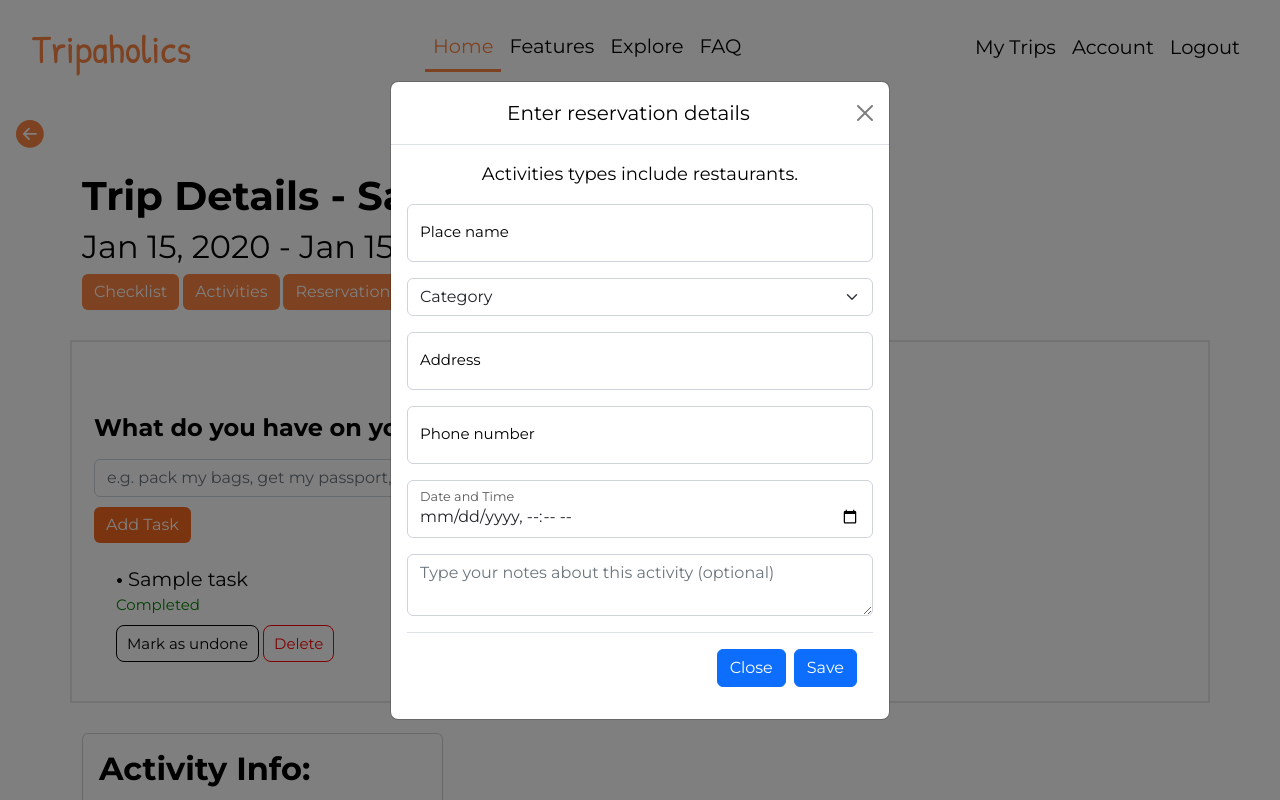
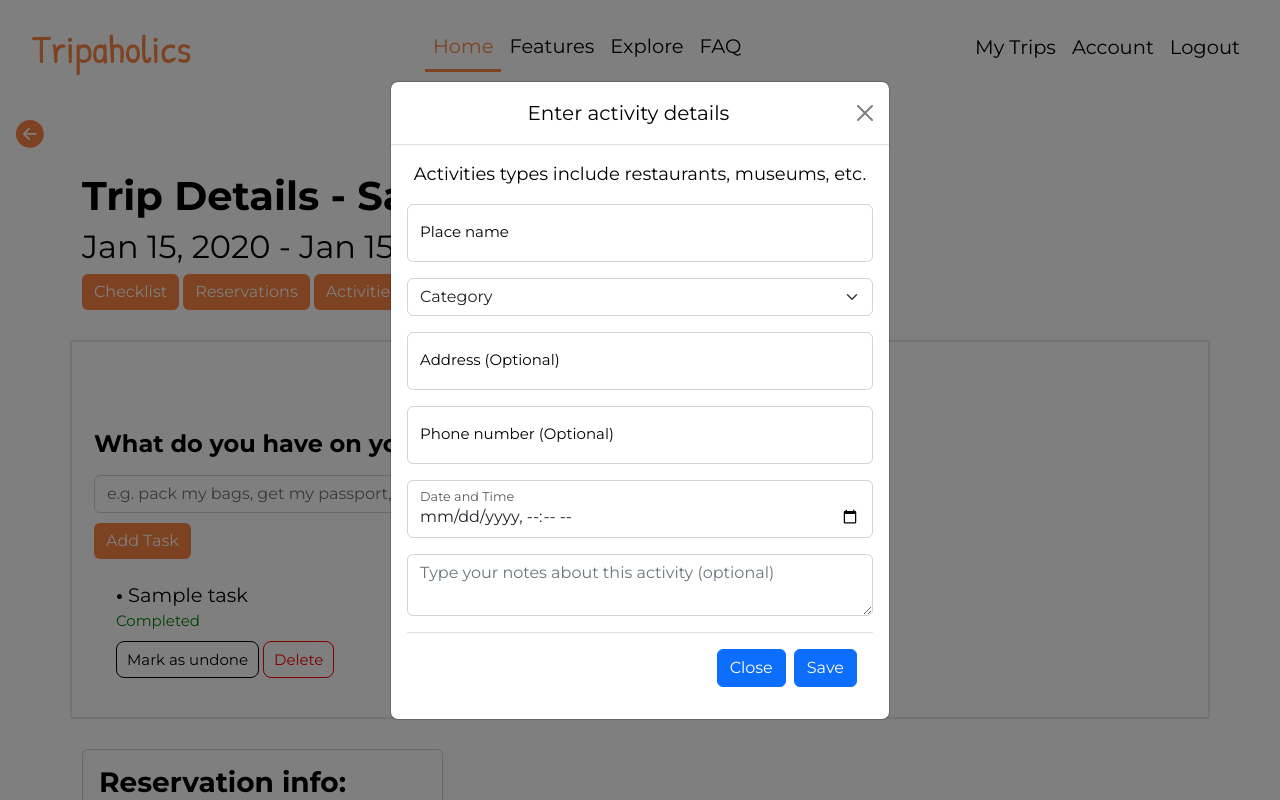
Before and after one commit to rdpfeifle/Travel-web-app, a Flask app: page /details/1 in a window 1280 px wide, after a click on "Activities". Run offline with Flask 3, Linux system fonts and the light colour scheme; the visitor is signed in with stand-in values (Sample User, id 1); tables that the repository leaves empty hold one stand-in row (values such as "Sample post"); grey boxes marked "Sample" are stand-in pictures; some libraries are stand-ins or nearby versions.

Commit message:
added more details, including places' images for the activities

```diff
--- a/crud.py
+++ b/crud.py
@@ -144,7 +144,7 @@ def create_task(trip_id, task_title, completed):
     return task
 
 ########### Activities Functions ###########
-def create_activity(trip_id, activity_type, place_name, datetime, address, phone_number, comments):
+def create_activity(trip_id, activity_type, place_name, datetime, address, phone_number, comments, place_img):
     """Create and return an activity."""
 
     activity = Activity(trip_id=trip_id,
@@ -154,6 +154,7 @@ def create_activity(trip_id, activity_type, place_name, datetime, address, phone
                         address=address,
                         phone_number=phone_number,
                         comments=comments,
+                        place_img=place_img,
                         )
     return activity
 
--- a/model.py
+++ b/model.py
@@ -71,6 +71,7 @@ class Activity(db.Model):
     address = db.Column(db.String)
     phone_number = db.Column(db.String(20))
     comments = db.Column(db.String)
+    place_img = db.Column(db.String)
 
     # added relationship
     trip = db.relationship("Trip", back_populates="activities")
--- a/seed_database.py
+++ b/seed_database.py
@@ -24,10 +24,10 @@ def fake_users():
 
     nick = crud.create_user(fname="Nick", lname="Whitlock", email="nick@gmail.com", password=ph.hash("123456"))
     amanda = crud.create_user(fname="Amanda", lname="Katz", email="amanda@gmail.com", password=ph.hash("1234"))
-    raquel = crud.create_user(fname="Raquel", lname="Pfeifle", email="raquel@gmail.com", password=ph.hash("1234"))
+    # raquel = crud.create_user(fname="Raquel", lname="Pfeifle", email="raquel@gmail.com", password=ph.hash("1234"))
 
     # model.db.session.add(nick)
-    model.db.session.add_all([nick, amanda, raquel])
+    model.db.session.add_all([nick, amanda])
     model.db.session.commit()
 
 
--- a/server.py
+++ b/server.py
@@ -256,7 +256,8 @@ def add_trip():
         flash("Please, log into to start planning your trip.", "warning")
         return redirect("/")
 
-    return redirect(f"/details/{trip.trip_id}")
+    # return redirect(f"/details/{trip.trip_id}")
+    return redirect("/my-trips")
 
 
 ##----------------- DISPLAY TRIP DETAILS -----------------##
@@ -423,8 +424,8 @@ def invite_friend_by_email():
     # check if friend is already a user
     is_friend_a_user = crud.get_user_by_email(friends_email)
 
-    if not is_friend_a_user:
-        flash("Your friend doesn't have an account.", "error")
+    # if not is_friend_a_user:
+    #     flash("Your friend doesn't have an account.", "error")
 
     message = Mail(
     from_email='raquelpfeifle@gmail.com',
@@ -509,6 +510,31 @@ def add_activity():
     phone_number = request.form.get("phone_number")
     comments = request.form.get("comments")
 
+    # unsplash API call here
+    url = "https://api.unsplash.com/search/photos"
+
+    payload = {
+        "query": place_name,
+        "client_id": UNSPLASH_SECRET_KEY,
+        "orientation": "landscape",
+    }
+
+    # save response from my API request
+    response = requests.get(url, params=payload)
+
+    # turns JSON into a Python dict
+    data = response.json()
+
+    # get data from data dict and get key called "results"
+    get_key_results = data.get("results")
+
+    img_url = get_key_results[0].get("urls")
+    print(img_url)
+
+    # get the img url with full size
+    place_image = img_url.get("regular")
+    print(place_image) # testing
+
     activity = crud.create_activity(
         trip_id=trip_id,
         activity_type=activity_type,
@@ -516,7 +542,8 @@ def add_activity():
         datetime=datetime,
         address=address,
         phone_number=phone_number,
-        comments=comments
+        comments=comments,
+        place_img=place_image
     )
 
     db.session.add(activity)
--- a/static/css/details.css
+++ b/static/css/details.css
@@ -28,7 +28,12 @@
 }
 
 #add-task-submit {
-  background-color: #f56b21;
+  background-color: var(--orange);
+  border: none;
+}
+
+#add-task-submit:hover {
+  background-color: var(--hover-color);
   border: none;
 }
 
--- a/static/css/styles.css
+++ b/static/css/styles.css
@@ -95,7 +95,7 @@ a {
   font-weight: 500;
 }
 
-a:not(#signup-btn):not(#delete-task-btn):not(#mark-done):not(#mark-undone):hover {
+a:not(#signup-btn):not(#delete-task-btn):not(#mark-done):not(#mark-undone):not(#editTrip-btn):not(#new-trip-ne):hover {
   color: var(--orange) !important;
 }
 
@@ -308,6 +308,16 @@ nav,
   color: var(--white-color);
 }
 
+#new-trip-ne {
+  background-color: var(--orange);
+  border: none;
+}
+
+#new-trip-ne:hover {
+  background-color: var(--hover-color);
+  border: none;
+}
+
 /* ACCOUNT PAGE  */
 
 #account-info {
--- a/templates/base.html
+++ b/templates/base.html
@@ -8,7 +8,7 @@
 
     <!-- icon link -->
     <link rel="icon"
-    href="/static/img/"
+    href="/static/img/world.png"
     type="image/png">
 
     <!-- Icons  -->
--- a/templates/details.html
+++ b/templates/details.html
@@ -36,105 +36,6 @@
 
             <!-------------------- Checklist -------------------->
             <a href="#checklist" class="btn btn-primary" id="details-btns">Checklist</a>
-
-
-            <!-------------------- Add Activity - Button trigger modal -------------------->
-            <button type="button" class="btn btn-primary" data-bs-toggle="modal" data-bs-target="#add-activity" id="details-btns">
-                Activities
-            </button>
-
-            <!-- Modal - Activities -->
-            <div class="modal fade" id="add-activity" tabindex="-1" role="dialog" aria-labelledby="activitiesTitle" aria-hidden="true">
-                <div class="modal-dialog modal-dialog-centered" role="document">
-                    <div class="modal-content text-center">
-                        <div class="modal-header">
-                        <h5 class="modal-title w-100" id="activitiesMainTitle">Enter reservation details</h5>
-                        <button type="button" class="btn btn-close" data-bs-dismiss="modal" aria-label="Close">
-                        </button>
-                        </div>
-
-                        <div class="modal-body">
-
-                                <p>Activities types include restaurants.</p>
-
-                                <form action="/add-activity" method="post">
-
-                                    <input type="hidden" id="trip_id" name="trip_id" value="{{trip.trip_id}}">
-                                    <!-- <input type="hidden" name="destination" value="{{trip.destination}}"> -->
-
-                                    <div class="row">
-                                        <div class="col-12">
-                                            <div class="form-floating mb-3">
-                                                <input type="text" class="form-control" id="activity-name" placeholder="act-name" name="place_name" required>
-                                                <label for="place-name">Place name</label>
-                                            </div>
-                                        </div>
-                                    </div>
-
-                                    <div class="row">
-                                        <div class="col">
-                                            <div class="mb-3">
-                                                <select class="form-select" name="activity_type" id="activity-type" required>
-                                                    <option value="select-reservation" selected disabled>Category</option>
-                                                    <option value="City Tour">Guided Tour</option>
-                                                    <option value="Arts & Culture">Arts & Culture</option>
-                                                    <option value="Food & Drink">Food & Drink</option>
-                                                    <option value="Outdoor Activities">Outdoor Activities</option>
-                                                    <option value="Sports">Sports</option>
-                                                    <option value="National Parks">National Parks</option>
-                                                    <option value="Other">Other</option>
-                                            </select>
-                                            </div>
-                                        </div>
-                                    </div>
-
-
-                                    <div class="col">
-                                        <div class="form-floating mb-3">
-                                            <input type="text" name="address" class="form-control" id="activity-address" id="floatingInput" placeholder="address" required>
-                                            <label for="floatingInput">Address</label>
-                                        </div>
-                                    </div>
-
-                                    <!-- I need to double check if it needs to be a string -->
-                                    <div class="col">
-                                        <div class="form-floating mb-3">
-                                            <input type="number" name="phone_number" class="form-control" id="phone-number" placeholder="phone">
-                                            <label for="phone-number">Phone number</label>
-                                        </div>
-                                    </div>
-
-
-                                    <div class="row">
-                                        <div class="col">
-                                            <div class="form-floating mb-3">
-                                                <input type="datetime-local" name="datetime" class="form-control" min="{{trip.start_date}}" max="{{trip.end_date}}"  id="date-time-activity" placeholder="date-time-activity" required>
-                                                <label for="date-time-activity">Date and Time</label>
-                                            </div>
-                                        </div>
-                                    </div>
-
-                                    <div class="row">
-                                        <div class="col">
-                                            <div class="mb-3 form-group">
-                                                <textarea name="comments" class="form-control" id="activity-comments" placeholder="Type your notes about this activity (optional)"></textarea>
-                                            </div>
-                                        </div>
-                                    </div>
-
-                                    <div class="modal-footer">
-                                        <button type="button" class="btn btn-primary" data-bs-dismiss="modal">Close</button>
-                                        <button type="submit" class="btn btn-primary" id="save-activity">Save</button>
-                                        </div>
-
-                                </form>
-
-                        </div>
-                    </div>
-                </div>
-            <!-- Activities ends here -->
-            </div>
-
 
 
             <!-------------------- Add Reservation - Button trigger modal -------------------->
@@ -232,6 +133,102 @@
             <!-- Reservation ends here -->
             </div>
 
+            <!-------------------- Add Activity - Button trigger modal -------------------->
+            <button type="button" class="btn btn-primary" data-bs-toggle="modal" data-bs-target="#add-activity" id="details-btns">
+                Activities
+            </button>
+
+            <!-- Modal - Activities -->
+            <div class="modal fade" id="add-activity" tabindex="-1" role="dialog" aria-labelledby="activitiesTitle" aria-hidden="true">
+                <div class="modal-dialog modal-dialog-centered" role="document">
+                    <div class="modal-content text-center">
+                        <div class="modal-header">
+                        <h5 class="modal-title w-100" id="activitiesMainTitle">Enter activity details</h5>
+                        <button type="button" class="btn btn-close" data-bs-dismiss="modal" aria-label="Close">
+                        </button>
+                        </div>
+
+                        <div class="modal-body">
+
+                                <p>Activities types include restaurants, museums, etc.</p>
+
+                                <form action="/add-activity" method="post">
+
+                                    <input type="hidden" id="trip_id" name="trip_id" value="{{trip.trip_id}}">
+                                    <!-- <input type="hidden" name="destination" value="{{trip.destination}}"> -->
+
+                                    <div class="row">
+                                        <div class="col-12">
+                                            <div class="form-floating mb-3">
+                                                <input type="text" class="form-control" id="activity-name" placeholder="act-name" name="place_name" required>
+                                                <label for="place-name">Place name</label>
+                                            </div>
+                                        </div>
+                                    </div>
+
+                                    <div class="row">
+                                        <div class="col">
+                                            <div class="mb-3">
+                                                <select class="form-select" name="activity_type" id="activity-type" required>
+                                                    <option value="select-reservation" selected disabled>Category</option>
+                                                    <option value="City Tour">Guided Tour</option>
+                                                    <option value="Arts & Culture">Arts & Culture</option>
+                                                    <option value="Food & Drink">Food & Drink</option>
+                                                    <option value="Outdoor Activities">Outdoor Activities</option>
+                                                    <option value="Sports">Sports</option>
+                                                    <option value="National Parks">National Parks</option>
+                                                    <option value="Other">Other</option>
+                                            </select>
+                                            </div>
+                                        </div>
+                                    </div>
+
+
+                                    <div class="col">
+                                        <div class="form-floating mb-3">
+                                            <input type="text" name="address" class="form-control" id="activity-address" id="floatingInput" placeholder="address">
+                                            <label for="floatingInput">Address (Optional)</label>
+                                        </div>
+                                    </div>
+
+                                    <!-- I need to double check if it needs to be a string -->
+                                    <div class="col">
+                                        <div class="form-floating mb-3">
+                                            <input type="number" name="phone_number" class="form-control" id="phone-number" placeholder="phone">
+                                            <label for="phone-number">Phone number (Optional)</label>
+                                        </div>
+                                    </div>
+
+
+                                    <div class="row">
+                                        <div class="col">
+                                            <div class="form-floating mb-3">
+                                                <input type="datetime-local" name="datetime" class="form-control" min="{{trip.start_date}}" max="{{trip.end_date}}"  id="date-time-activity" placeholder="date-time-activity" required>
+                                                <label for="date-time-activity">Date and Time</label>
+                                            </div>
+                                        </div>
+                                    </div>
+
+                                    <div class="row">
+                                        <div class="col">
+                                            <div class="mb-3 form-group">
+                                                <textarea name="comments" class="form-control" id="activity-comments" placeholder="Type your notes about this activity (optional)"></textarea>
+                                            </div>
+                                        </div>
+                                    </div>
+
+                                    <div class="modal-footer">
+                                        <button type="button" class="btn btn-primary" data-bs-dismiss="modal">Close</button>
+                                        <button type="submit" class="btn btn-primary" id="save-activity">Save</button>
+                                        </div>
+
+                                </form>
+
+                        </div>
+                    </div>
+                </div>
+            <!-- Activities ends here -->
+            </div>
 
                         <!-------------------- Add Trip Mate - Button trigger modal -------------------->
                         <button type="button" class="btn btn-primary" data-bs-toggle="modal" data-bs-target="#inviteFriends" id="details-btns">
@@ -281,7 +278,7 @@
 
     <div class="container" id="checklist-container">
         <div class="row" id="checklist-form-container">
-            <h3 class="fw-bold d-flex justify-content-center">Trip Checklist:</h3>
+            <h3 class="fw-bold d-flex justify-content-center text-decoration-underline pb-3">Trip Checklist:</h3>
             <h4 class="fw-bold">What do you have on your trip's checklist?</h4>
             <br><br>
             <form action="/add-task" method="POST" id="add-task">
@@ -325,40 +322,9 @@
 
     </div>
 
-
-<!-------------------------------- Activities starts displaying here ------------------------------->
+<!-------------------------------- Reservation starts displaying here ------------------------------->
 
 <div class="container">
-    <div class="row g-3">
-        {% for activity in activities %}
-
-            <div class="col-12 col-md-6 col-lg-4">
-
-                <div class="card" id="activity-card-{{ activity.activity_id }}">
-
-                    <div class="card-body">
-                        <h2 class="card-title fw-bold">Activity Info:</h2>
-                        <h4 class="card-title"><span class="fw-bold">Place:</span> {{ activity.place_name }}</h4>
-                        <p class="card-text"><span class="fw-bold">Category:</span> {{activity.activity_type}}</p>
-                        <p class="card-text">{{activity.datetime.strftime("%b %d, %Y")}}</p>
-                        <p class="card-text">{{activity.comments}}</p>
-
-                        <!-- <a href="/my-trips/edit-trip/{{ trip.trip_id }}" value="Edit a trip" class="btn btn-outline-primary">Edit</a> -->
-
-                        <!-- Ajax call to delete button -->
-                        <button type="button" class="btn btn-outline-danger activity-btn" value="{{activity.activity_id}}">Delete</button>
-
-                    </div>
-                </div>
-            </div>
-
-        {% endfor %}
-    </div>
-</div>
-
-<!-------------------------------- Reservation starts displaying here ------------------------------->
-
-<div class="container pt-4">
     <div class="row g-3">
         {% for reservation in reservations %}
 
@@ -386,6 +352,37 @@
 
 {% endif %}
 
+<!-------------------------------- Activities starts displaying here ------------------------------->
+
+<div class="container pt-4">
+    <div class="row">
+        {% for activity in activities %}
+
+            <div class="col-12 col-md-6 col-lg-4">
+
+                <div class="card" id="activity-card-{{ activity.activity_id }}">
+                    <img src="{{activity.place_img}}" class="card-img-top">
+                    <div class="card-body">
+                        <h2 class="card-title fw-bold">Activity Info:</h2>
+                        <h4 class="card-title"><span class="fw-bold">Place:</span> {{ activity.place_name }}</h4>
+                        <p class="card-text"><span class="fw-bold">Category:</span> {{activity.activity_type}}</p>
+                        <p class="card-text">{{activity.datetime.strftime("%b %d, %Y")}}</p>
+                        <p class="card-text">{{activity.comments}}</p>
+
+                        <!-- <a href="/my-trips/edit-trip/{{ trip.trip_id }}" value="Edit a trip" class="btn btn-outline-primary">Edit</a> -->
+
+                        <!-- Ajax call to delete button -->
+                        <button type="button" class="btn btn-outline-danger activity-btn" value="{{activity.activity_id}}">Delete</button>
+
+                    </div>
+                </div>
+            </div>
+
+        {% endfor %}
+    </div>
+</div>
+
+
 <br><br>
 <!-- <section class="map">
     <div id="destination-map"></div>
--- a/templates/my-trips.html
+++ b/templates/my-trips.html
@@ -73,7 +73,7 @@
         <div class="card">
             <div class="card-body">
                 <p class="card-text">You don't have any existent trip. Please create one.</p>
-                <a href="/plan-trip" value="Plan a trip" class="btn btn-primary">Plan a trip</a>
+                <a href="/plan-trip" value="Plan a trip" class="btn btn-primary" id="new-trip-ne">Plan a trip</a>
             </div>
         </div>
 
```
Also changed, not shown: static/img/world.png (added).
